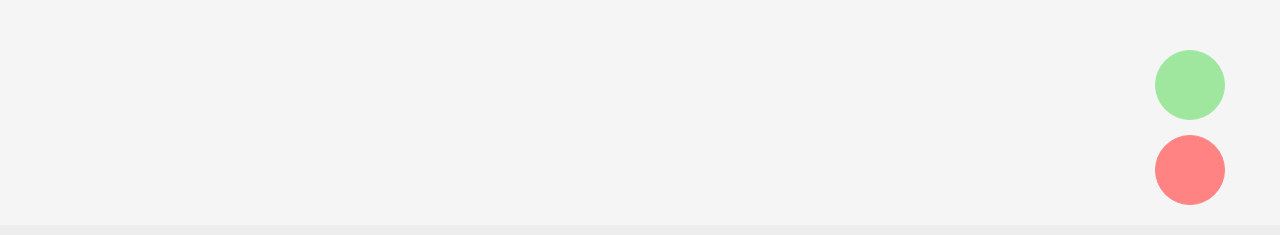
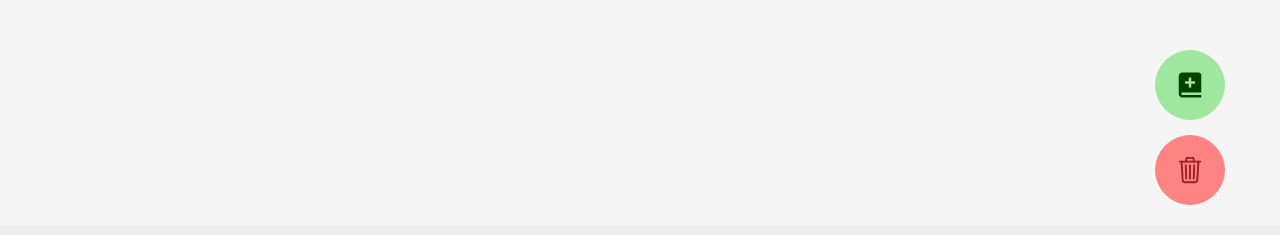
Before and after one commit to ahmednabik/library, a plain HTML site: page index.html in a window 1280 px wide. Shown: the part 510-745 px from the top of the page. Drawn offline with Linux system fonts and the light colour scheme; the site is published under a folder, as on GitHub Pages, so addresses that start at the root find nothing; a web font is replaced by a local one.

Commit message:
Bug fix: Updated relative paths for image files

```diff
--- a/index.html
+++ b/index.html
@@ -21,10 +21,10 @@
     </header>
     <main>
         <div id="book-shelf" class="book-shelf"></div>
-        <div> <button class="add-book" id="add-book"><img src="/imgs/addbook.svg" width="30px" alt=""><span
+        <div> <button class="add-book" id="add-book"><img src="imgs/addbook.svg" width="30px" alt=""><span
                     class="tooltiptext">Add New Book</span></button>
         </div>
-        <div> <button class="clear-library" id="clear-library"><img src="/imgs/dustbin.svg" width="30px" alt=""><span
+        <div> <button class="clear-library" id="clear-library"><img src="imgs/dustbin.svg" width="30px" alt=""><span
                     class="tooltiptext">Delete Library</span></button> </div>
     </main>
     <footer>
```
